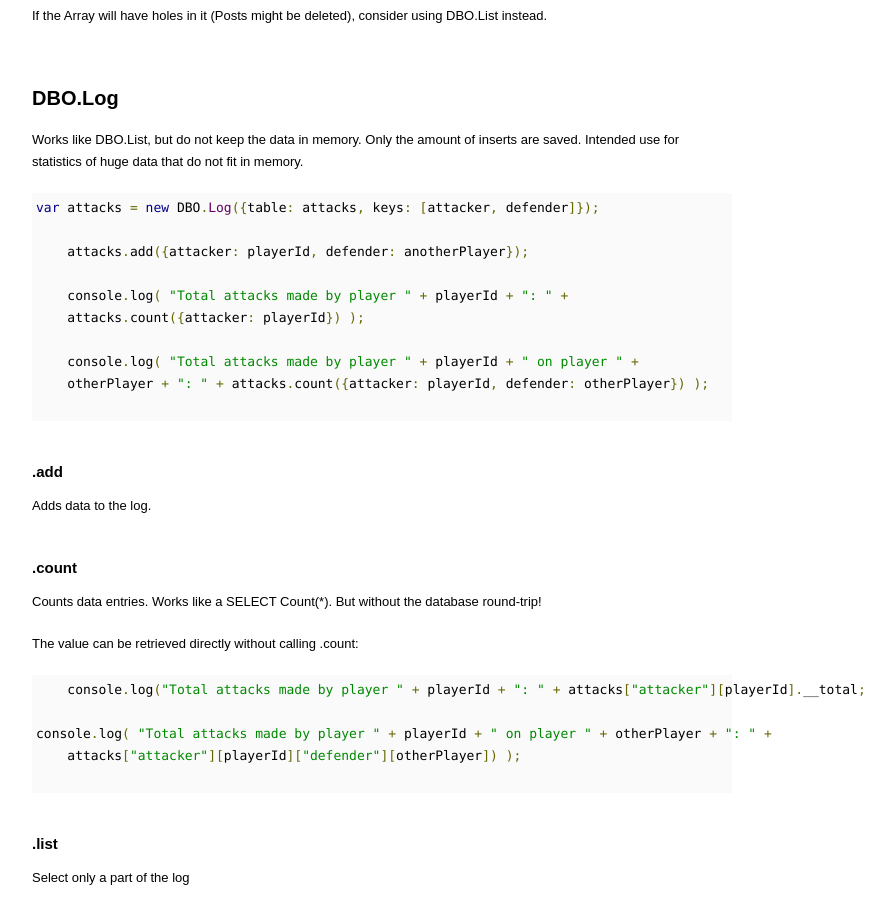
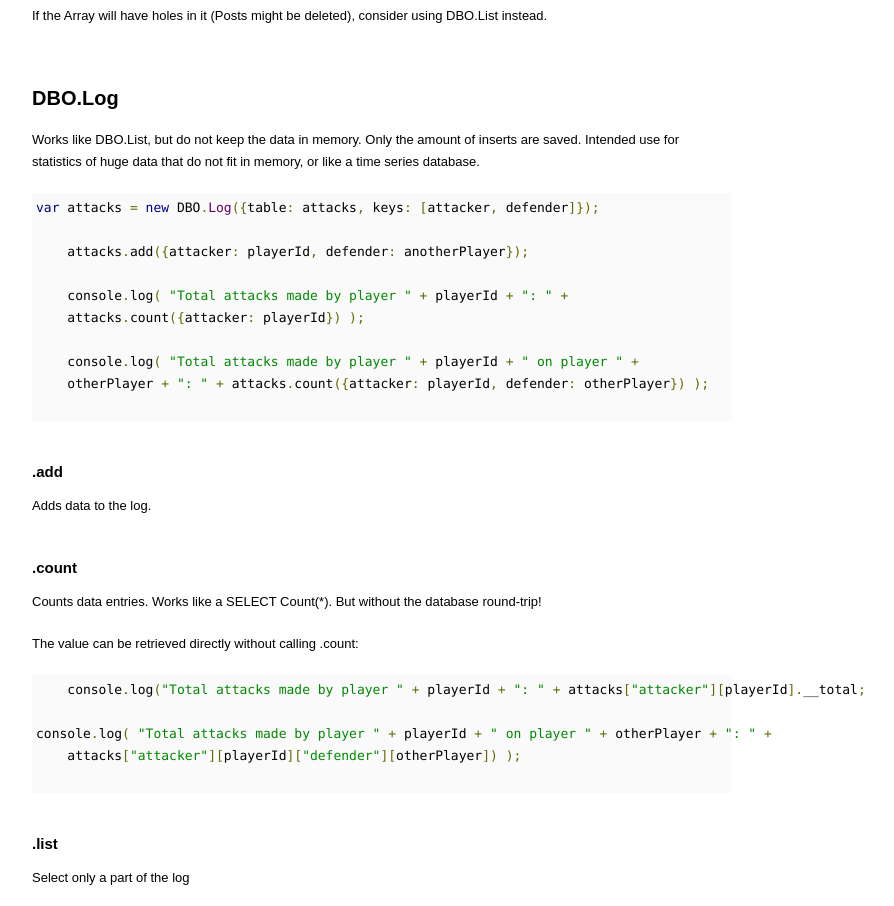
Before and after one commit to Z3TA/dbo, a plain HTML site: page index.htm in a window 1280 px wide. Shown: the part 4260-5166 px from the top of the page, without its empty margins (18-912 px from the left). Drawn offline with Linux system fonts and the light colour scheme.

Commit message:
db jargon

```diff
--- a/index.htm
+++ b/index.htm
@@ -263,7 +263,7 @@ console.log(JSON.stringify(spacemap, null, 2));
 <h2>DBO.Log</h2>
 
 <p>Works like DBO.List, but do not keep the data in memory. Only the amount of inserts are saved.
-Intended use for statistics of huge data that do not fit in memory.</p>
+Intended use for statistics of huge data that do not fit in memory, or like a time series database.</p>
 
 <pre class="prettyprint">
 var attacks = new DBO.Log({table: attacks, keys: [attacker, defender]});
```
